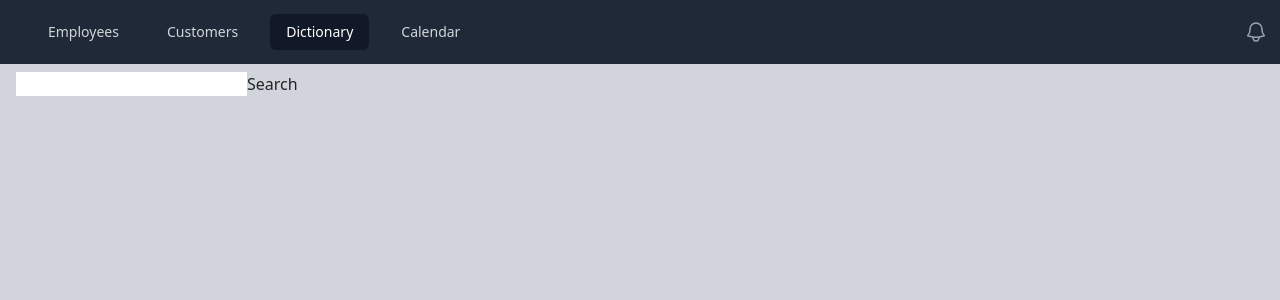
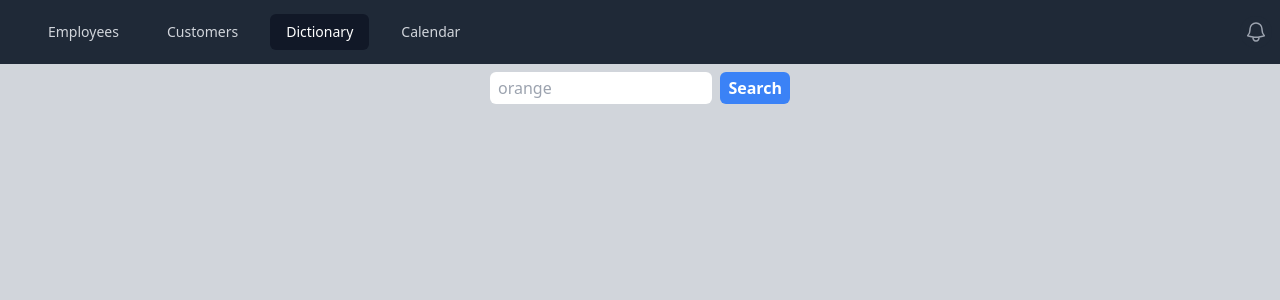
Before and after one commit to bungongtoto/react_js_hello, a React (Create React App) app: page /dictionary in a window 1280 px wide. Shown: the top 300 px of the page. Built offline with nearby package versions, Linux system fonts and the light colour scheme.

Commit message:
intergration word defination API

```diff
--- a/src/App.js
+++ b/src/App.js
@@ -16,7 +16,7 @@
           <Route path='/employees' element={<Employees />} />
           <Route path='/dictionary' element={<Dictionary />} />
           <Route
-            path='/defination/:search'
+            path='/dictionary/:search'
             element={<Defination />}
           />
           <Route path='/customers' element={<Customers />} />
--- /dev/null
+++ b/src/components/DefinationSearch.js
@@ -0,0 +1,25 @@
+import { useEffect, useState } from "react";
+import { useNavigate } from "react-router-dom";
+
+export default function DefinationSearch(){
+    const [word, setWord] = useState('');
+    const navigate = useNavigate();
+
+    return(
+        <form
+            className="flex space-between space-x-2 max-w-[300px]"
+            onSubmit={() => {
+                navigate('/dictionary/' + word);
+            }}>
+            <input
+            className="shrink min-w-0 px-2 py-1 rounded"
+                placeholder="orange"
+                type="text"
+                onChange={(e) => {
+                    setWord(e.target.value)
+                }}
+            />
+            <button className="bg-blue-500 hover:bg-blue-700 text-white font-bold py-1 px-2 rounded">Search</button>
+        </ form>
+    );
+}
--- a/src/pages/Defination.js
+++ b/src/pages/Defination.js
@@ -3,6 +3,7 @@
 
 import { v4 as uuidv4 } from 'uuid';
 import NotFound from "../components/NotFound";
+import DefinationSearch from "../components/DefinationSearch";
 
 export default function Defination(){
     const [word, setWord] = useState();
@@ -47,6 +48,8 @@
                         </p>
                     );
                 })}
+                <p>Search Again:</p>
+                <DefinationSearch />
             </> : <p>Loading .....</p> }
         </>
     );
--- a/src/pages/Dictionary.js
+++ b/src/pages/Dictionary.js
@@ -1,22 +1,9 @@
-import { useEffect, useState } from "react";
-import { useNavigate } from "react-router-dom";
+import DefinationSearch from "../components/DefinationSearch";
 
 export default function Dictionary(){
-    const [word, setWord] = useState('');
-    const navigate = useNavigate();
-
-    return(
-        <>
-            <input
-                type="text"
-                onChange={(e) => {
-                    setWord(e.target.value)
-                }}
-            />
-            <button
-                onClick={() => {
-                   navigate('/defination/' + word);
-            }}>Search</button>
-        </>
-    );
+   return (
+        <div className="flex justify-center">
+            <DefinationSearch />
+        </div>
+   );
 }
```
